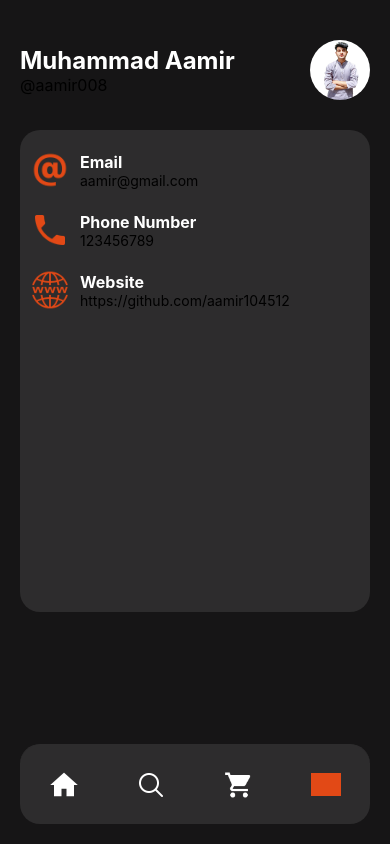
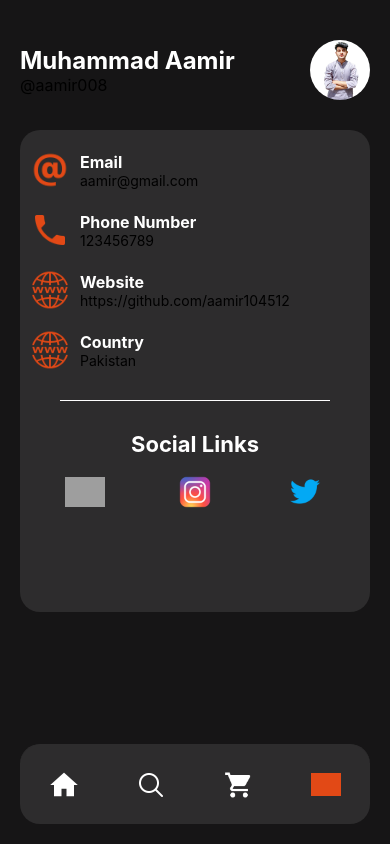
Before and after one commit to aamir104512/FoodRecipes, a React Native app: screen /Profile in a window 390 px wide. Built offline with nearby package versions, Linux system fonts and the light colour scheme; grey boxes are pictures that could not be loaded.

Commit message:
profile completed

```diff
--- a/screens/Profile.js
+++ b/screens/Profile.js
@@ -1,4 +1,4 @@
-import {View, Text, StyleSheet, Image} from 'react-native';
+import {View, Text, StyleSheet, Image, TouchableOpacity} from 'react-native';
 import React from 'react';
 import Colors from '../colors/Colors';
 
@@ -80,6 +80,57 @@ export default function Profile() {
             <Text>https://github.com/aamir104512</Text>
           </View>
         </View>
+
+        <View style={styles.information}>
+          {/*country image view */}
+          <View>
+            <Image
+              source={require('../images/website.png')}
+              resizeMode="contain"
+              style={styles.icon}
+            />
+          </View>
+          {/*country text view */}
+          <View>
+            <Text
+              style={{color: Colors.white, fontWeight: 'bold', fontSize: 16}}>
+              Country
+            </Text>
+            <Text>Pakistan</Text>
+          </View>
+        </View>
+
+        <View style={{height: 1, backgroundColor: Colors.white, marginHorizontal: 30, marginTop: 30}}></View>
+
+        {/* social links section */}
+        <View style={{alignItems: 'center', marginTop: 30}}>
+          <Text style={{color: Colors.white, fontSize: 22, fontWeight: 'bold'}}>
+            Social Links
+          </Text>
+        </View>
+        <View style={styles.socialView}>
+          <TouchableOpacity>
+            <Image
+              source={require('../images/facebook.png')}
+              resizeMode="contain"
+              style={styles.socialImages}
+            />
+          </TouchableOpacity>
+          <TouchableOpacity>
+            <Image
+              source={require('../images/instagram.png')}
+              resizeMode="contain"
+              style={styles.socialImages}
+            />
+          </TouchableOpacity>
+          <TouchableOpacity>
+            <Image
+              source={require('../images/twitter.png')}
+              resizeMode="contain"
+              style={styles.socialImages}
+            />
+          </TouchableOpacity>
+        </View>
       </View>
     </View>
   );
@@ -116,4 +167,13 @@ const styles = StyleSheet.create({
     paddingHorizontal: 10,
     borderRadius: 20,
   },
+  socialView: {
+    flexDirection: 'row',
+    justifyContent: 'space-around',
+    marginTop: 15,
+  },
+  socialImages: {
+    height: 40,
+    width: 40,
+  },
 });
--- a/screens/Search.js
+++ b/screens/Search.js
@@ -13,7 +13,7 @@ export default function Search() {
       <View style={styles.searchInputView}>
         <TextInput placeholder="Search" style={styles.textInput} />
       </View>
-      <Text style={{marginTop: 30, fontSize: 20, fontWeight: 'bold'}}>
+      <Text style={{marginTop: 30, fontSize: 20, fontWeight: 'bold', color: Colors.buttons}}>
         Search History
       </Text>
       <View style={styles.historyContainer}>
@@ -50,11 +50,9 @@ const styles = StyleSheet.create({
   historyContainer: {
     marginTop: 10,
     padding: 10,
-    borderWidth: 1,
     height: '50%',
     width: '100%',
     backgroundColor: Colors.secondary,
     borderRadius: 20,
-    borderColor: Colors.buttons
   },
 });
```
